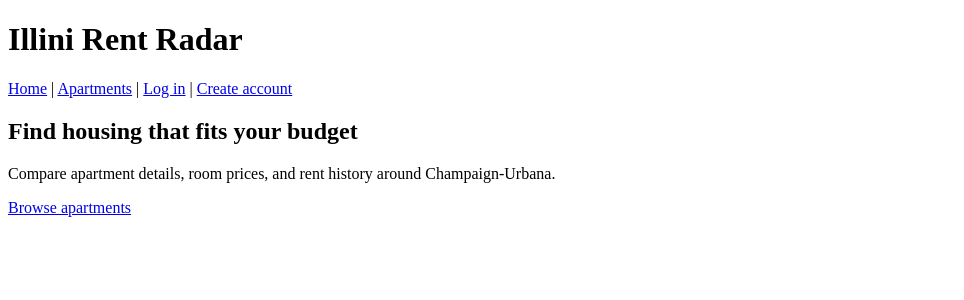
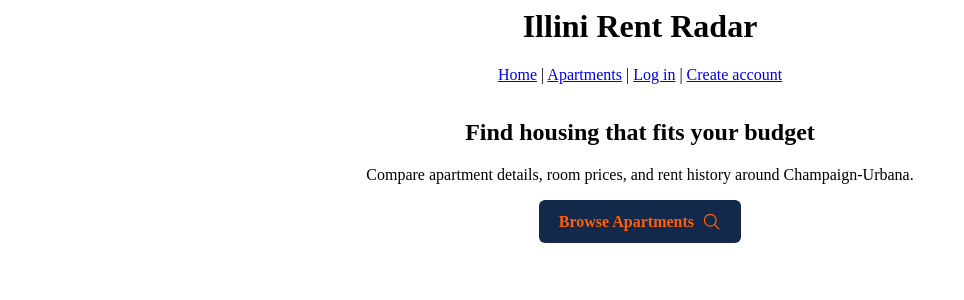
Before and after one commit to h-koey/RentRadar, a Django app: page / in a window 1280 px wide. Shown: the top 300 px of the page, without its empty margins (0-964 px from the left). Run offline with Django 5.2, Linux system fonts and the light colour scheme.

Commit message:
cleaned up part of the ui

```diff
--- a/templates/apartments/apartment_list.html
+++ b/templates/apartments/apartment_list.html
@@ -5,7 +5,7 @@
 
 {% block content %}
 
-<h2>Apartment Listings</h2>
+<h2 style="text-align: center;">Apartment Listings</h2>
 
 {% for apartment in apartments %}
     <div>
@@ -25,7 +25,7 @@
     <hr>
 
 {% empty %}
-    <p>No apartments have been added yet.</p>
+    <p style="text-align: center;">No apartments have been added yet.</p>
 {% endfor %}
 
 {% endblock %}
--- a/templates/base.html
+++ b/templates/base.html
@@ -11,9 +11,9 @@
 <body>
 
     <header>
-        <h1>Illini Rent Radar</h1>
+        <h1 style="text-align: center;">Illini Rent Radar</h1>
 
-        <nav>
+        <nav style="text-align:center;">
             <a href="{% url 'home' %}">Home</a> |
             <a href="{% url 'apartment_list' %}">Apartments</a> |
             {% if request.user.is_authenticated %}
--- a/templates/home.html
+++ b/templates/home.html
@@ -1,9 +1,49 @@
+<script type="module" src="https://unpkg.com/ionicons@7.1.0/dist/ionicons/ionicons.esm.js"></script>
+<script nomodule src="https://unpkg.com/ionicons@7.1.0/dist/ionicons/ionicons.js"></script>
+
+<style>
+.button {
+    display: inline-flex;
+    align-items: center;
+    gap: 0.5rem;
+    padding: 0.75rem 1.25rem;
+    background: #13294B;
+    color: #FF5F05;
+    border-radius: 6px;
+    font-weight: 600;
+
+    text-decoration:none;
+}
+
+.button__icon {
+    display: flex;
+    font-size: 1.2rem;
+}
+.ultimate  {
+    text-align:center;
+}
+</style>
+
+
+
 {% extends "base.html" %}
+
 
 {% block title %}Illini Rent Radar{% endblock %}
 
+
+
 {% block content %}
-<h2>Find housing that fits your budget</h2>
-<p>Compare apartment details, room prices, and rent history around Champaign-Urbana.</p>
-<p><a href="{% url 'apartment_list' %}">Browse apartments</a></p>
+<h2 style="text-align:center; padding-top:15px;">Find housing that fits your budget</h2>
+<p style="text-align:center;">Compare apartment details, room prices, and rent history around Champaign-Urbana.</p>
+
+    <div class="ultimate">
+    <a href="{% url 'apartment_list' %}" class="button">
+    <span class="button__text">Browse Apartments</span>
+    <span class="button__icon">
+        <ion-icon name="search-outline" aria-hidden="true"></ion-icon>
+    </span>
+</a>
+    </div>
+
 {% endblock %}
```
